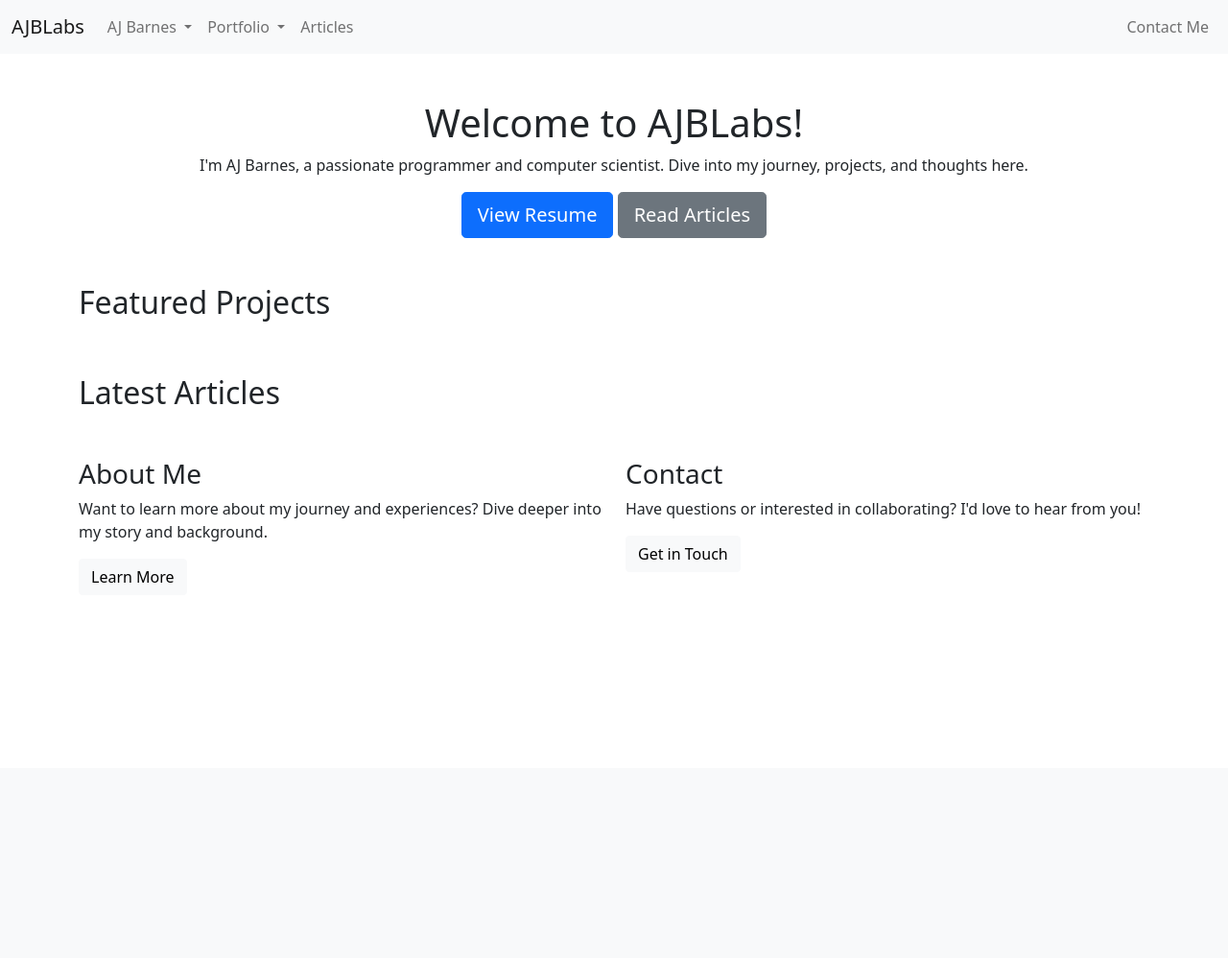
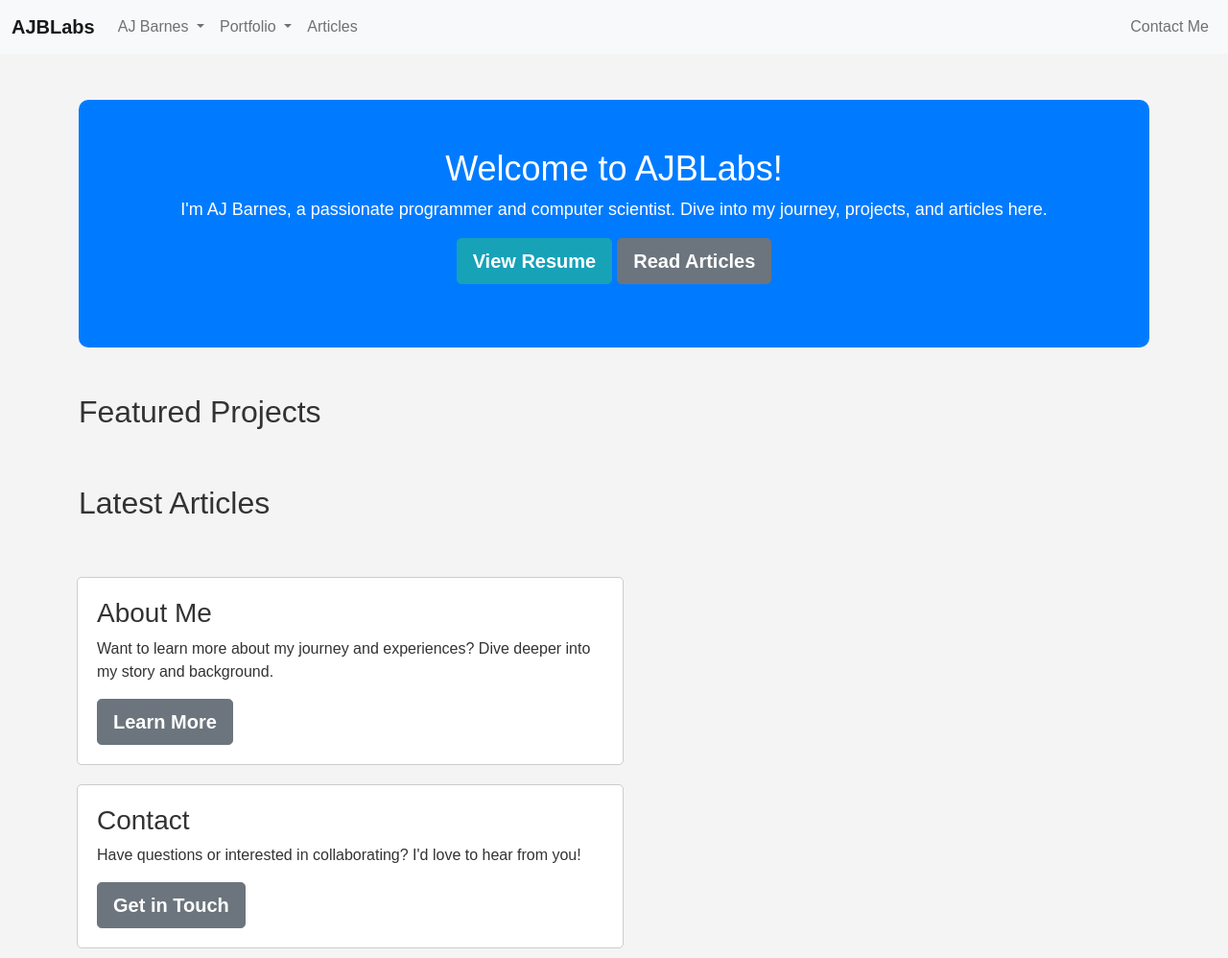
Before and after one commit to AndrewJBarnes94/AJBLabs, a Django app: page / in a window 1280 px wide. Shown: the whole page at 96% size. Before the commit the page ends 607 px from the top, so only its background shows below. Run offline with Django 4.2, Linux system fonts and the light colour scheme; data that the repository does not hold is empty.

Commit message:
css for pages

```diff
--- a/AJBLabs/settings.py
+++ b/AJBLabs/settings.py
@@ -24,7 +24,7 @@ BASE_DIR = Path(__file__).resolve().parent.parent
 SECRET_KEY = 'django-insecure-p3eue)3n$uwys+7fbkzk)pzh8ac2ce5#_fp7hsg&la*)l@5444'
 
 # SECURITY WARNING: don't run with debug turned on in production!
-DEBUG = True
+DEBUG = False
 
 ALLOWED_HOSTS = ['127.0.0.1', '.herokuapp.com', 'localhost']
 
--- a/core/templates/base.html
+++ b/core/templates/base.html
@@ -23,6 +23,31 @@
     -->
 
     <style>
+      /* Global Styles */
+      body {
+        background-color: #f5f5f5;
+        font-family: Arial, sans-serif;
+      }
+
+      /* Navbar Styles */
+      .navbar {
+        background-color: #007bff;
+      }
+
+      .navbar-brand {
+        color: #fff;
+        font-weight: bold;
+      }
+
+      .navbar-nav .nav-link {
+        color: #333;
+      }
+
+      .navbar-toggler-icon {
+        background-color: #fff;
+      }
+
+      /* Dropdown Submenu Styles */
       .dropdown-submenu {
         position: relative;
       }
@@ -32,10 +57,12 @@
         left: 100%;
         margin-left: 0.1rem;
         margin-right: 0.1rem;
-    border-left: 4px solid #007bff; /* Highlight to show depth */
+        border-left: 4px solid #007bff;
       }
 
+      /* Add any additional styles you need below */
     </style>
+
 
     <nav class="navbar navbar-expand-lg navbar-light bg-light">
         <div class="container-fluid">
--- a/core/templates/home.html
+++ b/core/templates/home.html
@@ -1,11 +1,91 @@
 {% extends "base.html" %}
 
 {% block content %}
+
+<style>
+    /* Add global styling */
+    body {
+      font-family: Arial, sans-serif;
+      background-color: #f4f4f4;
+      color: #333;
+    }
+
+    /* Style the Hero Section */
+    .jumbotron {
+      background-color: #007BFF;
+      color: #fff;
+      padding: 50px;
+      border-radius: 10px;
+    }
+
+    .jumbotron h1 {
+      font-size: 36px;
+    }
+
+    .jumbotron p {
+      font-size: 18px;
+    }
+
+    .btn-primary {
+    background-color: #17a2b8; /* Gold */
+    border-color: #17a2b8;
+    font-weight: bold;
+    }
+
+    /* Prevent color change on hover for the "View Resume" button */
+    .btn-primary:hover {
+    background-color: #136c7a; /* Set the hover background color to the same as the default color */
+    border-color: #136c7a; /* Set the hover border color to the same as the default color */
+    color: #fff; /* Set the text color to white on hover */
+    }
+
+
+
+    .btn-secondary {
+      background-color: #6c757d; /* Adjusted gray color */
+      border-color: #6c757d;
+      font-weight: bold;
+      color: #fff; /* Added white text color */
+    }
+
+    /* Style the Portfolio Preview */
+    .card {
+      margin: 10px;
+      border: 1px solid #ccc;
+      border-radius: 5px;
+    }
+
+    .card-title {
+      font-weight: bold;
+    }
+
+    /* Style the Latest Blogs section */
+    .media {
+      border: 1px solid #ccc;
+      border-radius: 5px;
+      padding: 10px;
+    }
+
+    .media img {
+      border-radius: 50%;
+    }
+
+    /* Style the Contact/About Teaser */
+    .col-md-6 {
+      background-color: #fff;
+      padding: 20px;
+      border: 1px solid #ccc;
+      border-radius: 5px;
+      margin: 10px;
+    }
+  </style>
+
+
     <!-- Hero Section -->
     <div class="container mt-5">
         <div class="jumbotron text-center">
             <h1>Welcome to AJBLabs!</h1>
-            <p>I'm AJ Barnes, a passionate programmer and computer scientist. Dive into my journey, projects, and thoughts here.</p>
+            <p>I'm AJ Barnes, a passionate programmer and computer scientist. Dive into my journey, projects, and articles here.</p>
             <p>
                 <a href="{% url 'resume' %}" class="btn btn-primary btn-lg">View Resume</a>
                 <a href="{% url 'articles' %}" class="btn btn-secondary btn-lg">Read Articles</a>
@@ -52,12 +132,12 @@
             <div class="col-md-6">
                 <h3>About Me</h3>
                 <p>Want to learn more about my journey and experiences? Dive deeper into my story and background.</p>
-                <a href="{% url 'about_me' %}" class="btn btn-light">Learn More</a>
+                <a href="{% url 'about_me' %}" class="btn btn-secondary btn-lg">Learn More</a>
             </div>
             <div class="col-md-6">
                 <h3>Contact</h3>
                 <p>Have questions or interested in collaborating? I'd love to hear from you!</p>
-                <a href="{% url 'contact_me' %}" class="btn btn-light">Get in Touch</a>
+                <a href="{% url 'contact_me' %}" class="btn btn-secondary btn-lg">Get in Touch</a>
             </div>
         </div>
     </div>
--- a/core/templates/resume.html
+++ b/core/templates/resume.html
@@ -11,7 +11,7 @@
 
         <!-- Summary -->
         <h2>Summary</h2>
-        <p>Passionate programmer with expertise in [specific areas, e.g., "web development and machine learning"]. Proven ability to develop scalable applications and solve complex problems. Looking for [specific objective, e.g., "a challenging role at a forward-thinking tech company."]</p>
+        <p>Passionate programmer with expertise in Embedded Systems and Machine Learning. Looking for controls and systems integration opportunites.</p>
         <hr>
 
         <!-- Education -->
@@ -91,6 +91,5 @@
             <li>Tools: Git, AWS, Heroku, Platform.io, Redis, Nginx, PostgreSQL</li>
             <!-- Add other skills as needed -->
         </ul>
-        <hr>
     </div>
 {% endblock %}
```
Lines whose indentation alone changed are shown as unchanged.
